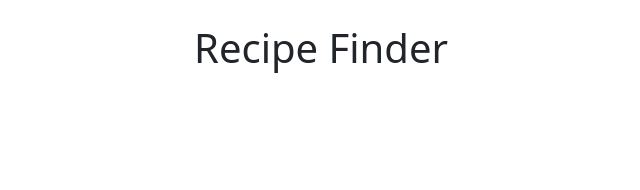
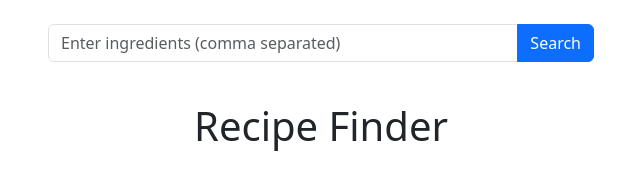
Before and after one commit to shraddhasa666/Recipe-generator, a plain HTML site: page fontend/index.html in a window 1280 px wide. Shown: the whole page, without its empty margins (319-959 px from the left). Drawn offline with nearby package versions, Linux system fonts and the light colour scheme.

Commit message:
added a search button to search for recipes

```diff
--- a/fontend/index.html
+++ b/fontend/index.html
@@ -8,6 +8,17 @@
   <link href="https://cdn.jsdelivr.net/npm/bootstrap@5.3.2/dist/css/bootstrap.min.css" rel="stylesheet">
 </head>
 <body>
+    <div class="container mt-4">
+  <div class="row justify-content-center">
+    <div class="col-md-6">
+      <div class="input-group mb-3">
+        <input type="text" id="ingredientInput" class="form-control" placeholder="Enter ingredients (comma separated)">
+        <button class="btn btn-primary" id="searchBtn">Search</button>
+      </div>
+    </div>
+  </div>
+</div>
+
   <div class="container my-4">
     <h1 class="text-center mb-4">Recipe Finder</h1>
     <!-- Search form will go here later -->
```
